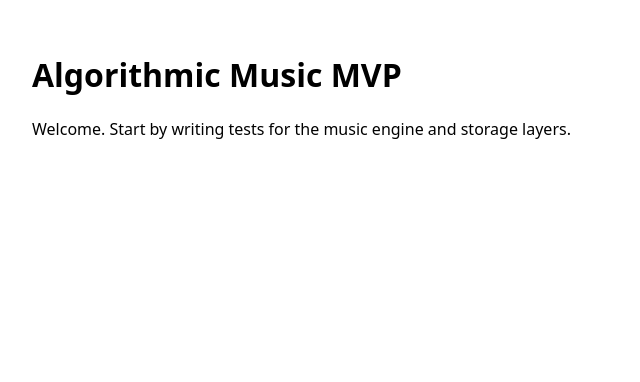
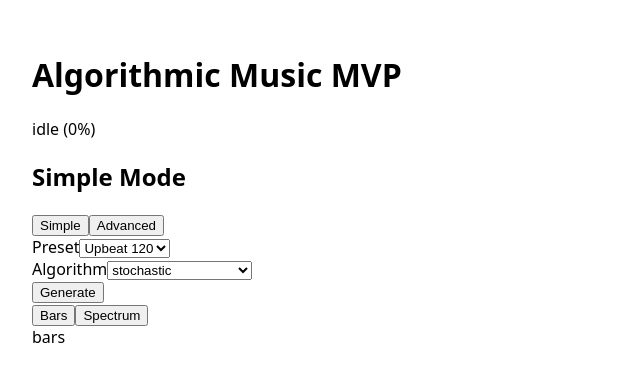
Before and after one commit to jenserik22/Algorithmic-Music, a React (Vite) app: page / in a window 1280 px wide. Shown: the top 382 px of the page, without its empty margins (0-640 px from the left). Built offline with nearby package versions, Linux system fonts and the light colour scheme.

Commit message:
Refactor Vite configuration to improve path resolution and plugin order. Update App component to integrate music generation features, including status display and error handling. Enhance UI with GeneratorUI, PlaybackControls, and Visualizer components.

```diff
--- a/src/App.tsx
+++ b/src/App.tsx
@@ -1,8 +1,37 @@
+import React from 'react';
+import { GeneratorUI } from '@/components/GeneratorUI';
+import { PlaybackControls } from '@/components/PlaybackControls';
+import { Visualizer } from '@/components/Visualizer';
+import { useGeneration } from '@/lib/music/useGeneration';
+import type { AlgorithmName } from '@/lib/music/engines';
+import type { GenerationParams } from '@/lib/music/engines/types';
+
 export default function App() {
+  const { status, progress, output, generate, cancel, error } = useGeneration();
+  const [lastOutput, setLastOutput] = React.useState(output ?? null);
+
+  const onGenerate = async ({ algorithm, params }: { algorithm: AlgorithmName; params: GenerationParams }) => {
+    try {
+      const out = await generate(algorithm, params);
+      setLastOutput(out);
+    } catch {
+      /* cancelled or error */
+    }
+  };
+
   return (
     <div style={{ padding: 24, fontFamily: 'system-ui, sans-serif' }}>
       <h1>Algorithmic Music MVP</h1>
-      <p>Welcome. Start by writing tests for the music engine and storage layers.</p>
+      <div aria-label="gen-status">{status} ({progress}%)</div>
+      {error && <div role="alert">{String(error)}</div>}
+      {status === 'generating' && (
+        <button type="button" onClick={cancel}>Cancel</button>
+      )}
+
+      <GeneratorUI onGenerate={onGenerate} />
+
+      {lastOutput && <PlaybackControls output={lastOutput} />}
+      <Visualizer />
     </div>
   );
 }
--- a/vite.config.ts
+++ b/vite.config.ts
@@ -1,9 +1,15 @@
 import { defineConfig } from 'vite';
 import react from '@vitejs/plugin-react';
 import tsconfigPaths from 'vite-tsconfig-paths';
+import { fileURLToPath, URL } from 'node:url';
 
 export default defineConfig({
-  plugins: [react(), tsconfigPaths()],
+  plugins: [tsconfigPaths(), react()],
+  resolve: {
+    alias: {
+      '@': fileURLToPath(new URL('./src', import.meta.url))
+    }
+  },
   test: {
     environment: 'jsdom',
     setupFiles: './vitest.setup.ts',
```
